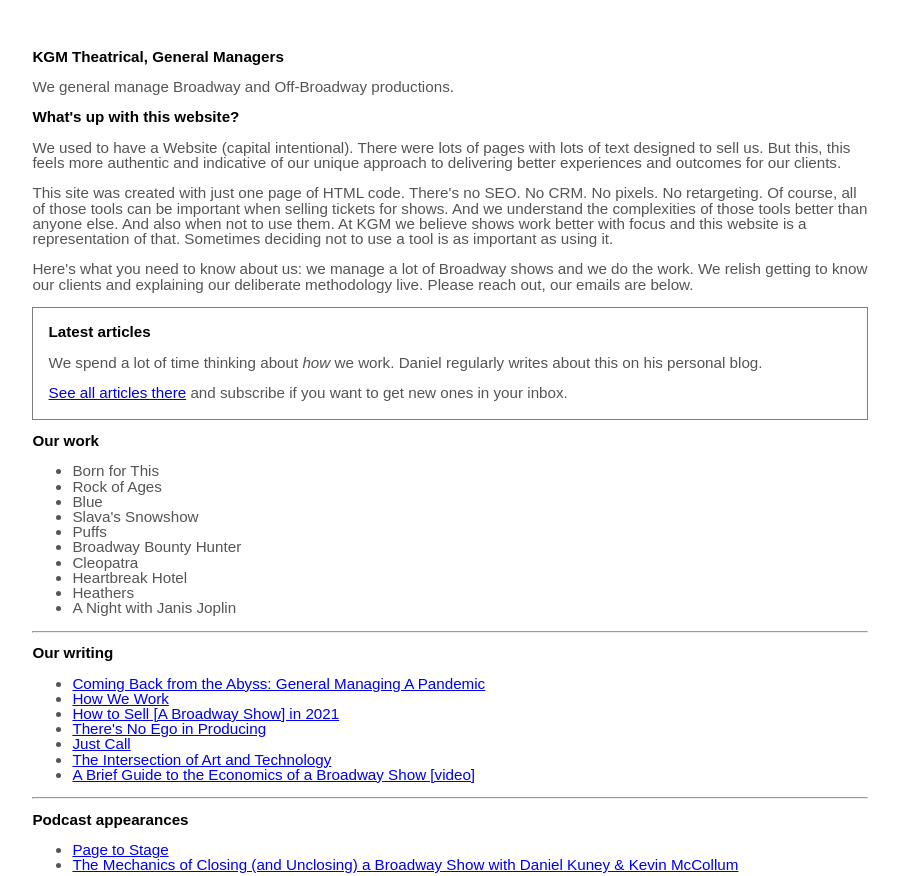
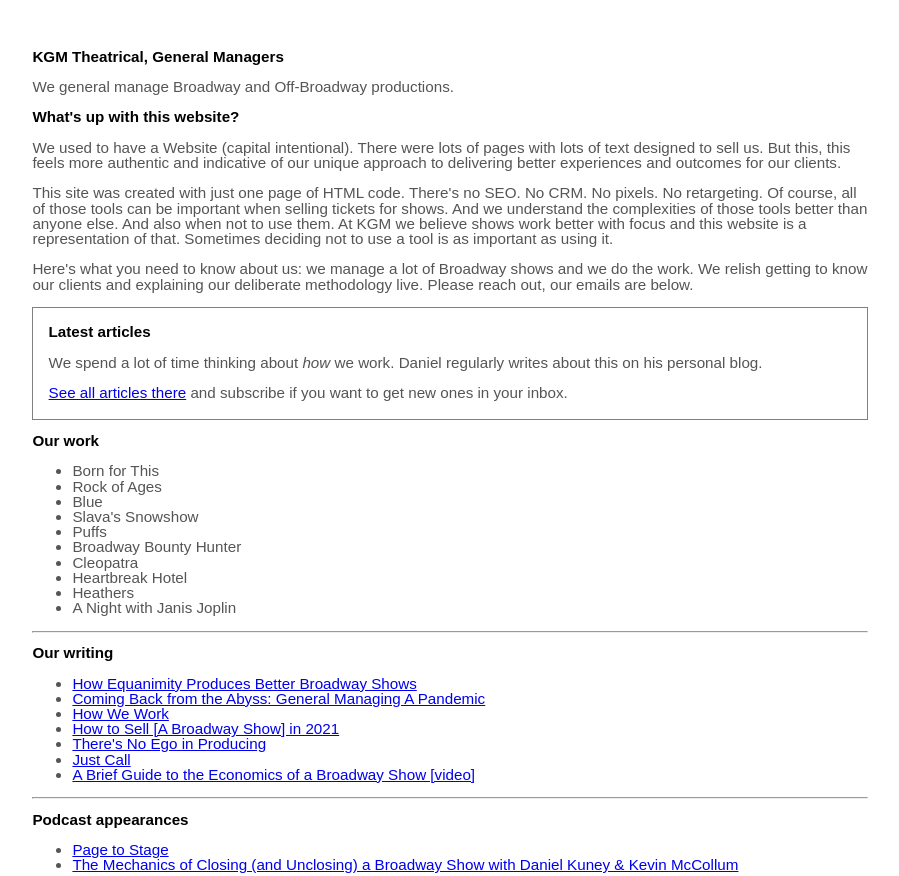
Before and after one commit to danielkuney/kgmtheatrical, a plain HTML site: page index.html in a window 1280 px wide. Shown: the top 876 px of the page, without its empty margins (6-905 px from the left). Drawn offline with Linux system fonts and the light colour scheme.

Commit message:
Add files via upload

```diff
--- a/index.html
+++ b/index.html
@@ -41,13 +41,15 @@
   <hr>
   <h2>Our writing</h2>
   <ul>
+  <li><a href="https://www.mediumfocus.com/p/how-equanimity-produces-better-broadway-shows">How Equanimity Produces Better Broadway Shows</a></li>
   <li><a href="https://www.mediumfocus.com/p/coming-back-from-the-abyss">Coming Back from the Abyss: General Managing A Pandemic</a></li>
   <li><a href="https://www.mediumfocus.com/p/how-we-work">How We Work</a></li>
   <li><a href="https://www.mediumfocus.com/p/how-to-sell-in-2021">How to Sell [A Broadway Show] in 2021</a></li>
   <li><a href="https://www.mediumfocus.com/p/theres-no-ego-in-producing">There's No Ego in Producing</a></li>
   <li><a href="https://www.mediumfocus.com/p/just-call">Just Call</a/></li>
-  <li><a href="https://www.mediumfocus.com/p/intersection-art-and-technology">The Intersection of Art and Technology</a></li>
   <li><a href="https://www.mediumfocus.com/p/broadway-show-economics-video">A Brief Guide to the Economics of a Broadway Show [video]</a></li>
+  <!--
+    <li><a href="https://www.mediumfocus.com/p/intersection-art-and-technology">The Intersection of Art and Technology</a></li> -->
   </ul>
   <hr>
   <h2>Podcast appearances</h2>
```
